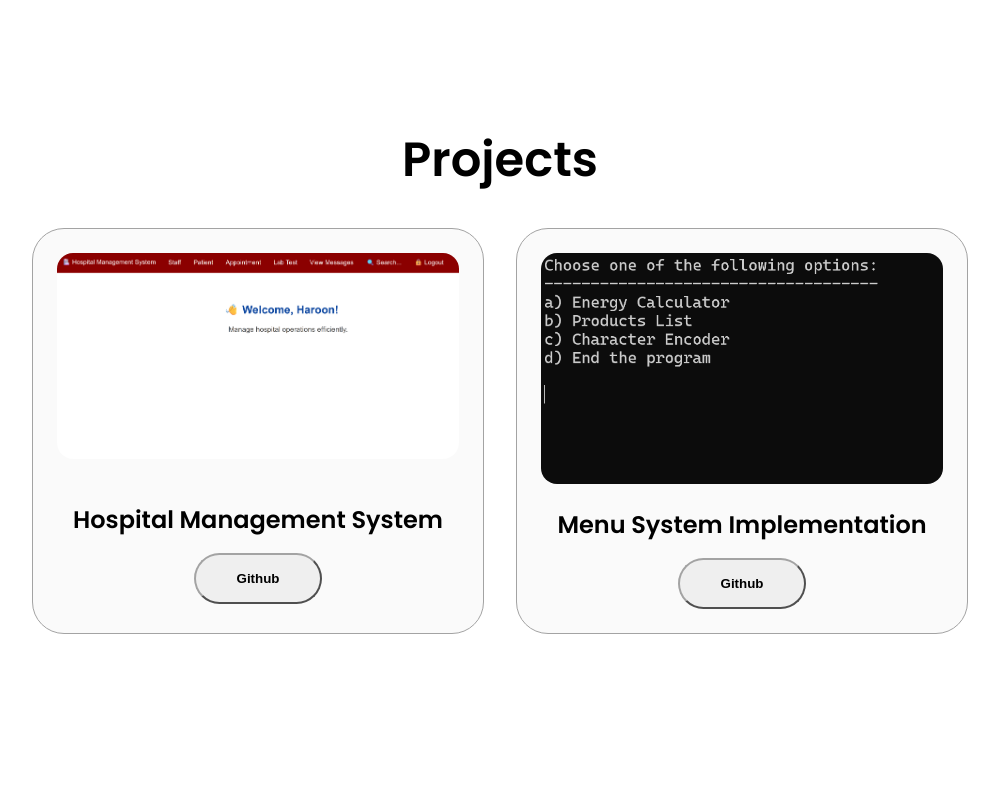
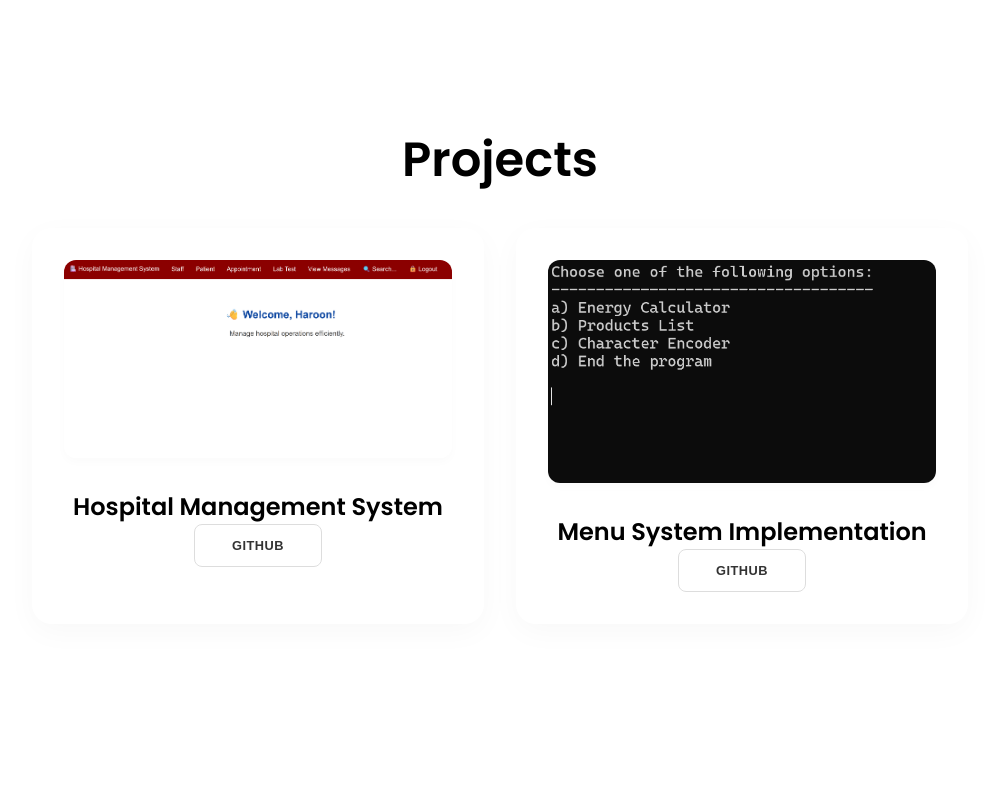
Before and after one commit to HaroonYoldash/Haroon-Portfolio-Site, a plain HTML site: page index.html in a window 1280 px wide. Shown: the part 1540-2340 px from the top of the page, without its empty margins (140-1139 px from the left). Drawn offline with Linux system fonts and the light colour scheme.

Commit message:
Modernized project cards with rounded corners and hover effects

```diff
--- a/style.css
+++ b/style.css
@@ -307,35 +307,59 @@ color: white;
 
 #projects {
     position: relative;
+    height: auto;
+    padding-bottom: 6rem;
+}
+
+.details-container {
+    padding: 2rem;
+    flex: 1;
+    border-radius: 20px;
+    text-align: center;
+    background: rgba(255, 255, 255, 0.7);
+    backdrop-filter: blur(5px);
+    box-shadow: 0 8px 30px rgba(0, 0, 0, 0.03), 0 1px 4px rgba(0,0,0,0.01);
+    border: 1px solid rgba(255, 255, 255, 0.4);
+
+    transition: all 0.3s ease;
 }
 
 .color-container {
-    border-color: rgb(163, 163, 163);
-    background: rgb(250, 250, 250);
-
+    background: none;
+    border: none;
 }
 
-.project-img1 {
-    border-radius: 1rem;
-    width: 100%;
-    height: 80%;
-    margin-bottom: 20px;
+.details-container:hover {
+    transform: translateY(-8px);
+    box-shadow: 0 20px 60px rgba(0, 0, 0, 0.08);
 }
 
-.project-img2 {
-    border-radius: 1rem;
+.project-img1, .project-img2 {
+    border-radius: 12px;
     width: 100%;
-    height: 80%;
+    height: auto;
+    margin-bottom: 1.5rem;
+    box-shadow: 0 4px 10px rgba(0,0,0,0.02);
 }
 
-.project-title {
-    margin: 1rem;
-    color: black;
+
+.project-btn {
+    border-radius: 8px;
+    padding: 0.8rem 1.2rem;
+    letter-spacing: 0.5px;
+    text-transform: uppercase;
+    font-size: 0.8rem;
+    border: 1px solid #ddd;
+    background: #fff;
+    color: #333;
+    transition: all 0.3s ease;
 }
 
-.project-btn {
-    color: black;
-    border-color: rgb(163, 163, 163);
+.project-btn:hover {
+    background: #333;
+    color: #fff;
+    border-color: #333;
+    box-shadow: 0 4px 15px rgba(0,0,0,0.1);
 }
 
 /* CONTACT */
```
